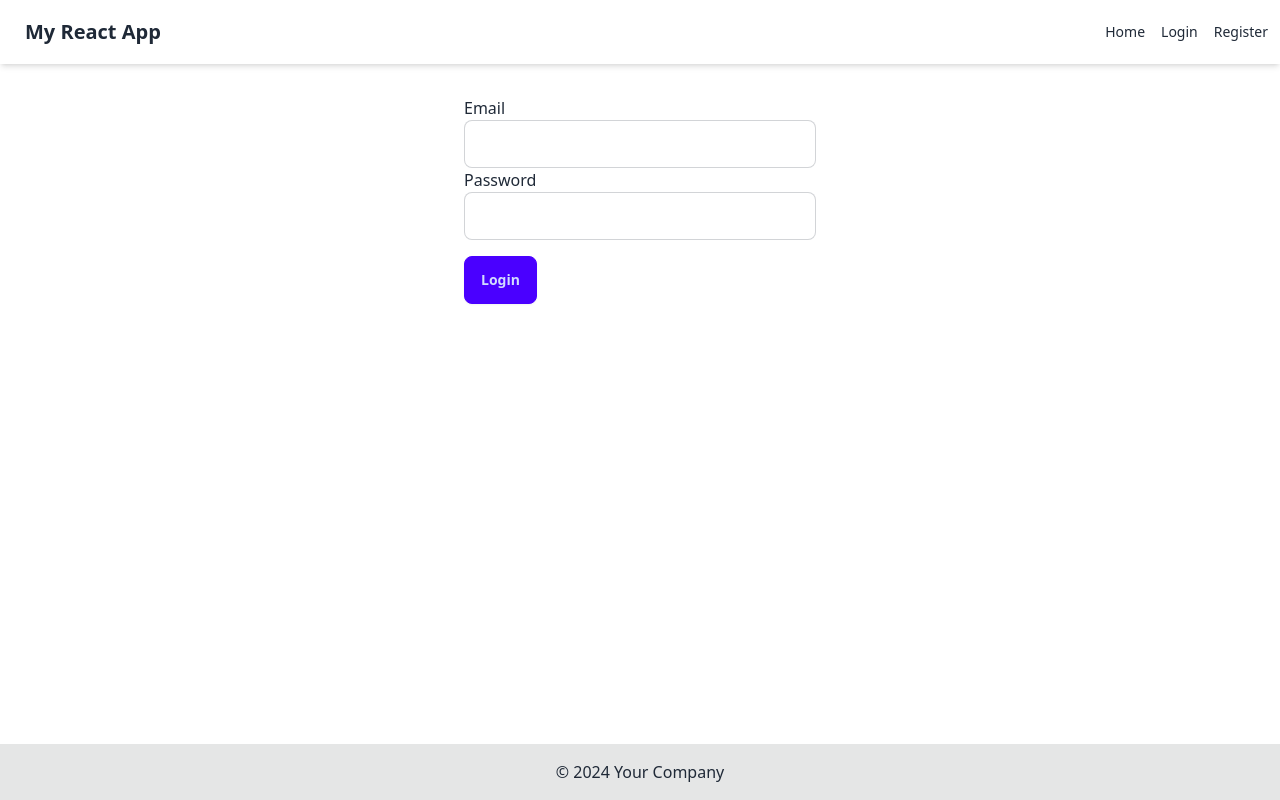
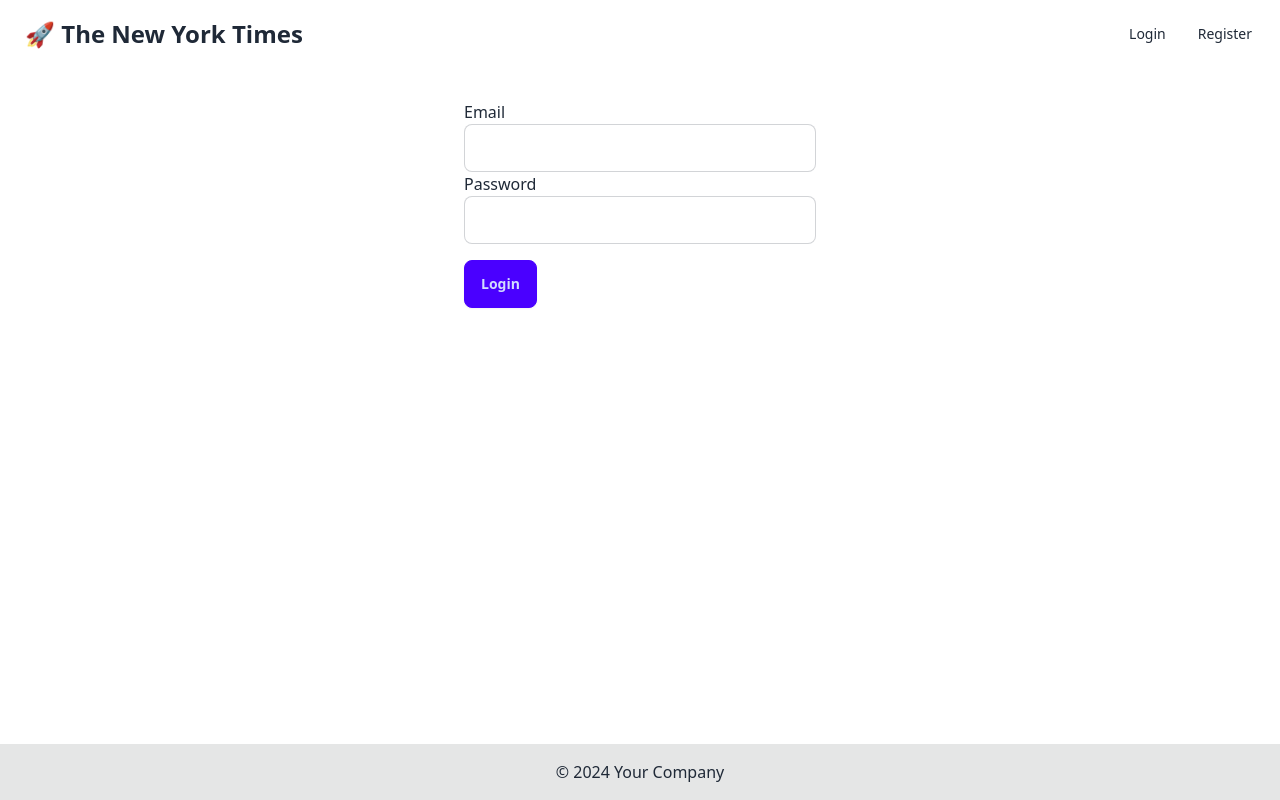
Before and after one commit to srinivasgundale/innoscripta-react-app-test, a React (Create React App) app: page /login in a window 1280 px wide. Built offline with nearby package versions, Linux system fonts and the light colour scheme; the HTML template or start-up script is replaced by a standard one.

Commit message:
Header update

```diff
--- a/src/components/ui/includes/Header.js
+++ b/src/components/ui/includes/Header.js
@@ -1,46 +1,60 @@
 import { Link } from "react-router-dom";
 import { Toaster } from "react-hot-toast";
 import { useSelector, useDispatch } from "react-redux";
-import logout from "../../../store/slices/authSlice";
+import { logout } from "../../../store/slices/authSlice"; // Update import to ensure correct dispatch
+
 const Header = () => {
   const dispatch = useDispatch();
   const { isAuthenticated, user } = useSelector((state) => state.auth);
+
   const handleLogout = () => {
     dispatch(logout());
   };
+
   return (
-    <header className="navbar bg-base-100 shadow-md">
-      <Toaster position="top-right" reverseOrder={false} />
+    <>
+      <div className="navbar bg-base-100">
         <div className="flex-1">
-        <Link to="/" className="btn btn-ghost normal-case text-xl">
-          My React App
+          <Link to="/" className="btn btn-ghost normal-case text-2xl">
+            🚀 The New York Times
           </Link>
         </div>
         <div className="flex-none">
           <ul className="menu menu-horizontal px-1">
-          <Link to="/" className="mr-4">
-            Home
-          </Link>
-
             {isAuthenticated ? (
               <>
-              <Link to="/articles" className="mr-4">
-                News
-              </Link>
+                <li>
+                  <Link to="/">Home</Link>
+                </li>
+                <li>
+                  <Link to="/articles">News</Link>
+                </li>
 
-              <Link onClick={handleLogout}>Welcome, {user?.name} Logout</Link>
+                <li>
+                  <details>
+                    <summary>Welcome, {user?.name}</summary>
+                    <ul className="bg-base-100 rounded-t-none p-2">
+                      <li>
+                        <a onClick={handleLogout}>Logout</a>
+                      </li>
+                    </ul>
+                  </details>
+                </li>
               </>
             ) : (
               <>
-              <Link to="/login" className="mr-4">
-                Login
-              </Link>
+                <li>
+                  <Link to="/login">Login</Link>
+                </li>
+                <li>
                   <Link to="/register">Register</Link>
+                </li>
               </>
             )}
           </ul>
         </div>
-    </header>
+      </div>
+    </>
   );
 };
 
--- a/src/pages/ArticleSearch.js
+++ b/src/pages/ArticleSearch.js
@@ -2,10 +2,10 @@ import { useState, useEffect, Fragment } from "react";
 import { useDispatch } from "react-redux";
 import { searchArticles } from "../store/actions/articleActions";
 import ArticleCard from "../components/common/ArticleCard";
-import Shimmer from "../components/common/Shimmer"; // Import Shimmer component
+import Shimmer from "../components/common/Shimmer";
 import { sources, newsCategories } from "./../utils/mockdata";
 import { FormInput } from "../components/common/FormInput";
-import { buildApiParams } from "../utils/apiUtils"; // Import the utility function
+import { buildApiParams } from "../utils/apiUtils";
 
 const ArticleSearch = () => {
   const [keyword, setKeyword] = useState("");
@@ -28,12 +28,11 @@ const ArticleSearch = () => {
   ];
   const dispatch = useDispatch();
 
-  // Load articles when component mounts
+
   useEffect(() => {
     fetchArticles();
   }, [page]);
 
-  // Fetch articles based on the current state and filters
   const fetchArticles = async () => {
     setLoading(true);
     setError("");
@@ -54,13 +53,13 @@ const ArticleSearch = () => {
     }
   };
 
-  // Handle search button click
+
   const handleSearch = async () => {
     setLoading(true);
     setError("");
-    setPage(0); // Reset to the first page
-    setHasMore(true); // Reset pagination state
-    setIsFilterApplied(true); // Mark filters as applied
+    setPage(0);
+    setHasMore(true);
+    setIsFilterApplied(true);
 
     const params = buildApiParams(keyword, from, to, mainSource, source, category, 0, true);
     try {
--- a/src/pages/Login.js
+++ b/src/pages/Login.js
@@ -2,7 +2,7 @@ import { useForm } from "react-hook-form";
 import { useDispatch } from "react-redux";
 import { loginSuccess } from "./../store/slices/authSlice";
 import { useNavigate } from "react-router-dom";
-import authService from "../services/authService"; // Import the auth service
+import authService from "../services/authService";
 import toast from "react-hot-toast";
 const Login = () => {
   const {
@@ -24,7 +24,7 @@ const Login = () => {
     } catch (error) {
       console.error("Login failed", error);
       toast.error("Invalid credentials");
-      // Optionally show an error message to the user
+
     }
   };
 
--- a/src/services/authService.js
+++ b/src/services/authService.js
@@ -10,7 +10,7 @@ export const login = async (data) => {
     return response.data;
   } catch (error) {
     console.error('Login error', error);
-    throw error; // handle error accordingly
+    throw error;
   }
 };
 
@@ -19,10 +19,10 @@ export const register = async (data) => {
     const response = await axios.post(`${API_URL}/register`, data);
 
     console.log("🚀 ~ register ~ response:", response)
-    return response.data; // Assuming the API returns { success: true }
+    return response.data;
   } catch (error) {
     console.error('Registration error', error);
-    throw error; // handle error accordingly
+    throw error;
   }
 };
 
--- a/src/store/actions/articleActions.js
+++ b/src/store/actions/articleActions.js
@@ -1,7 +1,7 @@
 import articleService from './../../services/articleService';
 
 export const searchArticles = (params) => async (dispatch, getState) => {
-  const token = getState().auth.token; // Access token from Redux state
+  const token = getState().auth.token;
 
   try {
     const response = await articleService.searchArticles({
```
Lines whose indentation alone changed are shown as unchanged.
